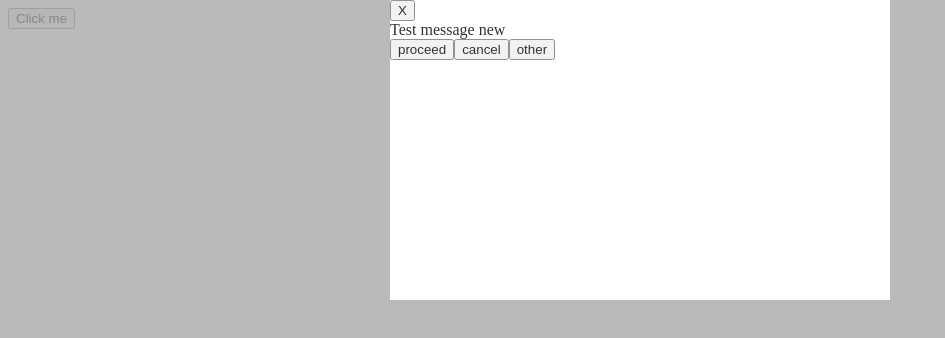
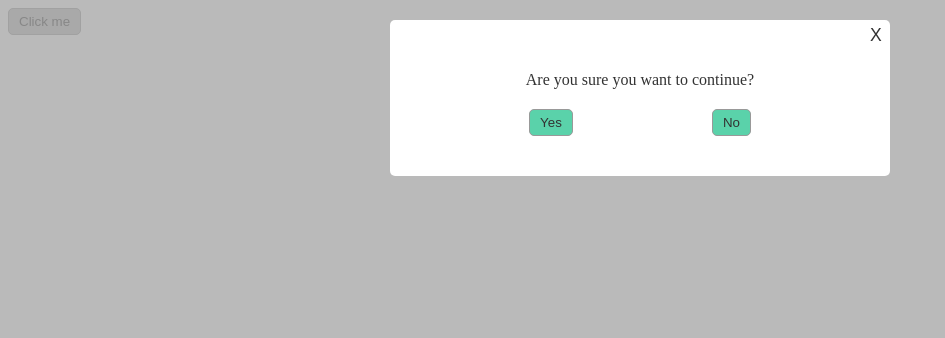
Before and after one commit to Dracohydrus/simple-popup, a plain HTML site: page index.html in a window 1280 px wide. Both pictures are taken after a click on the button "Click me". Shown: the whole page, without its empty margins (0-945 px from the left). Drawn offline with Linux system fonts and the light colour scheme.

Commit message:
Adding some styling
- putting in some styling to the popup and the buttons to make it look a bit cleaner

```diff
--- a/index.html
+++ b/index.html
@@ -1,5 +1,6 @@
 <!DOCTYPE html>
 <html lang="en">
+
 <head>
     <meta charset="UTF-8">
     <meta http-equiv="X-UA-Compatible" content="IE=edge">
@@ -8,24 +9,27 @@
     <script src="script.js" defer></script>
     <title>ClearCalcs Coding Challenge</title>
 </head>
+
 <body>
     <div class="content" data-content>
         <button id="button1">Click me</button>
+        <p data-popup-output></p>
     </div>
     <template data-popup>
         <div class="background">
             <div class="popupWrapper">
                 <div class="popup">
-                    <button data-close-button>X</button>
-                    <div class="message" data-message>
-
-                    </div>
-                    <div class="actions" data-actions>
-
+                    <button class="closeButton" data-close-button>X</button>
+                    <div class="popupContent">
+                        <div class="message" data-message>
+                        </div>
+                        <div class="actions" data-actions>
+                        </div>
                     </div>
                 </div>
             </div>
         </div>
     </template>
 </body>
+
 </html>
--- a/script.js
+++ b/script.js
@@ -6,7 +6,7 @@ const createPopup = (popup, message, actions=["Yes", "No"]) => {
         const popupFragment = popup.content.cloneNode(true).children[0]
         const closeButton = popupFragment.querySelector("[data-close-button]")
         closeButton.addEventListener("click",(e) => {
-            resolve(null);
+            reject("Popup closed");
             popupFragment.remove()
         })
 
@@ -28,10 +28,14 @@ const createPopup = (popup, message, actions=["Yes", "No"]) => {
     return promise;
 }
 
+const updateOutputText = (message) => {
+    const dataOuptut = document.querySelector("[data-popup-output]")
+    dataOuptut.textContent = `You just clicked: ${message}`;
+}
+
 clickMeButton.addEventListener("click", (e) => {
     const popup = document.querySelector("[data-popup]")
-    createPopup(popup, "Test message new", ["proceed", "cancel", "other"])
-    .then((resolve) => {
-        console.log(resolve)
-    })
+    createPopup(popup, "Are you sure you want to continue?", ["Yes", "No"])
+    .then((resolve) => updateOutputText(resolve))
+    .catch(reject => console.log(reject))
 })
--- a/styles.css
+++ b/styles.css
@@ -15,15 +15,59 @@
 .popup {
     background-color: white;
     width: 500px;
-    height: 300px;
+    height: auto;
     z-index: 2;
+    border-radius: 5px;
+    margin-top: 20px;
+}
+
+.popupContent {
+    padding-bottom: 40px;
+}
+
+.message {
+    display: flex;
+    justify-content: center;
+    align-items: center;
+    margin: 20px;
+}
+
+.actions {
+    display: flex;
+    justify-content: space-evenly;
+    align-items: center;
+}
+.actions > button,
+.content > button {
+    background-color: rgb(50, 199, 149);
+    color: black;
+    padding: 5px 10px;
+    border-radius: 5px;
+    border: 1px solid grey;
+    cursor: pointer;
+}
+.actions > button:hover,
+.content > button:hover {
+    background-color: rgb(36, 224, 161);
 }
 
 .closeButton {
     background-color: inherit;
     border: none;
+    cursor: pointer;
+    padding: 5px;
+    border-radius: 5px;
+    font-size: 1.1rem;
+    margin-left: 95%;
 }
 .closeButton:hover {
     font-weight: bold;
     color: red;
 }
+
+.content > button {
+    background-color: darkgrey;
+}
+.content > button:hover {
+    background-color: rgb(190, 189, 189);
+}
```
